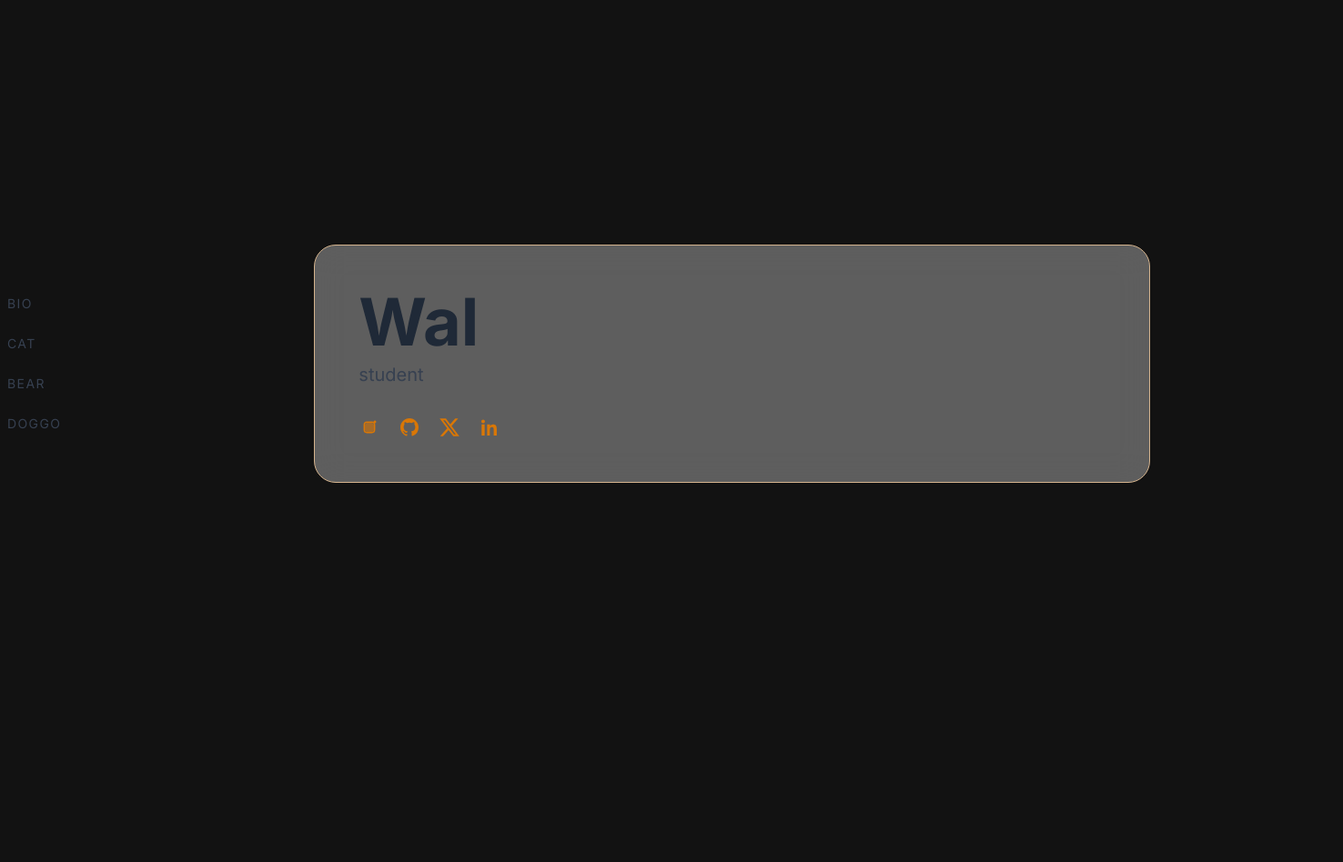
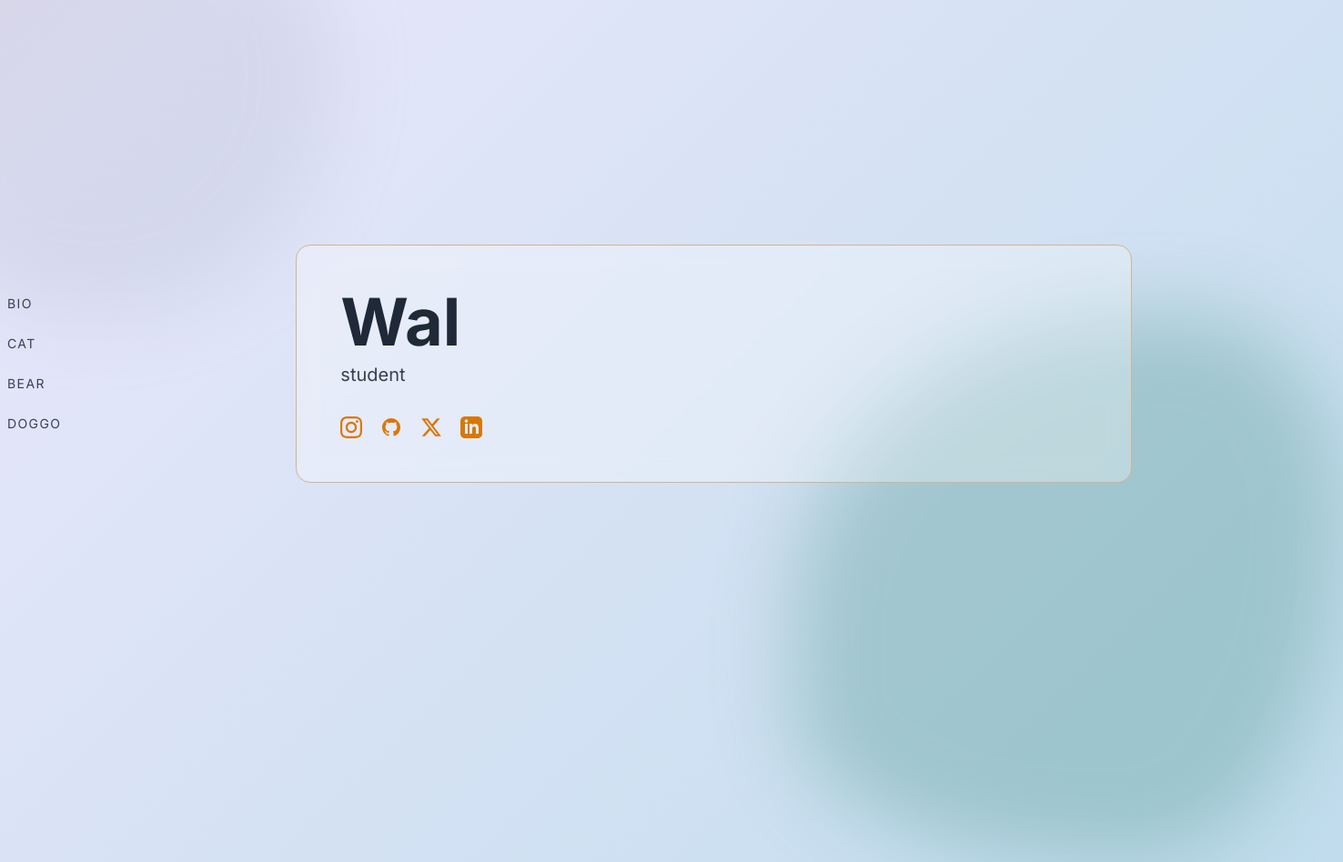
Before and after one commit to Maxylium/Maxylium.github.io, a plain HTML site: page index.html in a window 1280 px wide. Shown: the whole page at 91% size, 1476 px wide, since content can reach past the window. Before the commit the page ends 800 px from the top, so only its background shows below. Drawn offline with nearby package versions, Linux system fonts and the light colour scheme.

Commit message:
Update index.html

```diff
--- a/index.html
+++ b/index.html
@@ -7,96 +7,274 @@
     <script src="https://cdn.tailwindcss.com"></script>
     <link rel="preconnect" href="https://fonts.googleapis.com" />
     <link rel="preconnect" href="https://fonts.gstatic.com" crossorigin />
-  <link href="https://fonts.googleapis.com/css2?family=Inter:wght@400;500;700&display=swap" rel="stylesheet" />
+    <link
+      href="https://fonts.googleapis.com/css2?family=Inter:wght@400;500;700&display=swap"
+      rel="stylesheet"
+    />
     <style>
-    :root { --panel-bg: rgba(255,255,255,0.32); --panel-border: #d4b38d; }
-    html, body { margin: 0; padding: 0; min-height: 100%; font-family: 'Inter', sans-serif; -webkit-font-smoothing: antialiased; background: #121212; color: #2d2d2d; }
-    body { overflow: hidden; }
-    canvas#bg { position: fixed; inset: 0; width: 100%; height: 100%; display: block; z-index: 0; pointer-events: none; user-select: none; touch-action: none; }
-    .app-root { position: relative; z-index: 10; min-height: 100vh; display: flex; flex-direction: column; }
-    .nav-link, .social-icon { transition: all 0.2s ease-in-out; }
-    .nav-link:hover { transform: translateY(-2px); color: #4a5568; }
-    .social-icon:hover { transform: scale(1.2); color: #e07b39; }
-    .hidden { display: none !important; }
-    .glass-panel { background: var(--panel-bg); backdrop-filter: blur(18px) saturate(130%); -webkit-backdrop-filter: blur(18px) saturate(130%); border: 1px solid var(--panel-border); border-radius: 1.5rem; }
-    @media (prefers-reduced-motion: reduce) { canvas#bg { filter: contrast(105%) brightness(102%); } }
+      body {
+        font-family: 'Inter', sans-serif;
+        background: linear-gradient(135deg, #ffdabe, #ffc0cb 30%, #e6e6fa 60%, #add8e6 100%);
+        background-size: 400% 400%;
+        animation: gradientAnimation 15s ease infinite;
+        overflow: hidden;
+        position: relative; /* Added for optimization */
+        will-change: background-position; /* Added for optimization */
+      }
+      @keyframes gradientAnimation {
+        0% {
+          background-position: 0% 50%;
+        }
+        50% {
+          background-position: 100% 50%;
+        }
+        100% {
+          background-position: 0% 50%;
+        }
+      }
+      .blob {
+        position: absolute;
+        opacity: 0.5;
+        filter: blur(40px);
+        z-index: 0;
+      }
+      .blob-1 {
+        width: 450px;
+        height: 450px;
+        top: -100px;
+        left: -100px;
+        background: rgba(170, 180, 200, 0.5);
+        border-radius: 40% 60% 70% 30% / 40% 50% 60% 50%;
+        animation: blobFloat 20s infinite alternate;
+      }
+      .blob-2 {
+        width: 550px;
+        height: 550px;
+        bottom: -150px;
+        right: -150px;
+        background: rgba(60, 140, 130, 0.6);
+        border-radius: 70% 30% 40% 60% / 60% 40% 70% 30%;
+        animation: blobFloat 25s infinite alternate-reverse;
+      }
+      @keyframes blobFloat {
+        to {
+          transform: translate(20px, -30px) scale(1.1);
+          border-radius: 70% 30% 40% 60% / 60% 40% 70% 30%;
+        }
+      }
+      .nav-link,
+      .social-icon {
+        transition: all 0.2s ease-in-out;
+      }
+      .nav-link:hover {
+        transform: translateY(-2px);
+        color: #4a5568;
+      }
+      .social-icon:hover {
+        transform: scale(1.2);
+        color: #e07b39;
+      }
+      .hidden {
+        display: none !important;
+      }
     </style>
   </head>
   <body class="text-gray-800">
-  <canvas id="bg"></canvas>
-  <div class="app-root">
-    <div class="relative min-h-screen flex flex-col md:flex-row items-center justify-center p-4 md:pl-2">
-      <nav class="w-full md:w-1/4 mb-8 md:mb-0 md:mr-8 flex justify-center md:justify-start">
-        <div class="container mx-auto flex flex-row md:flex-col space-x-6 md:space-x-0 md:space-y-6 text-sm font-normal tracking-widest text-gray-700 uppercase">
+    <div class="absolute inset-0 z-0">
+      <div class="blob blob-1"></div>
+      <div class="blob blob-2"></div>
+    </div>
+
+    <!-- main flex container that holds the nav and content sections -->
+    <div
+      class="relative min-h-screen flex flex-col md:flex-row items-center justify-center p-4 md:pl-2 z-10"
+    >
+      <nav
+        class="w-full md:w-1/4 mb-8 md:mb-0 md:mr-8 flex justify-center md:justify-start"
+      >
+        <div
+          class="container mx-auto flex flex-row md:flex-col space-x-6 md:space-x-0 md:space-y-6 text-sm font-normal tracking-widest text-gray-700 uppercase"
+        >
           <a href="#" class="nav-link" id="bio-nav-link">Bio</a>
           <a href="#" class="nav-link" id="cat-nav-link">Cat</a>
           <a href="#" class="nav-link" id="bear-nav-link">Bear</a>
           <a href="#" class="nav-link" id="doggo-nav-link">Doggo</a>
         </div>
       </nav>
-      <main class="w-full max-w-5xl md:w-3/4 glass-panel p-8 md:p-12 relative">
+
+      <main
+        class="w-full max-w-5xl md:w-3/4 bg-white/30 backdrop-blur-md rounded-2xl border border-[#d4b38d] p-8 md:p-12 relative"
+        style="transform: translateX(-20px);"
+      >
+        <!-- Intro Section - Initially visible -->
         <div id="intro-section">
             <div class="mb-8">
                 <h1 class="text-5xl md:text-7xl font-bold text-gray-800">Wal</h1>
                 <p class="text-lg md:text-xl text-gray-700 mt-2">student</p>
             </div>
+
             <div class="flex space-x-5 text-amber-600 mt-6">
-            <a href="#" class="social-icon" aria-label="Instagram">
-              <svg xmlns="http://www.w3.org/2000/svg" preserveAspectRatio="xMidYMid meet" viewBox="0 0 456.4 456.3" width="24" height="24" fill="currentColor">
-                <circle cx="228" cy="228" r="110" fill="currentColor" opacity=".6"/>
-                <rect x="120" y="120" width="216" height="216" rx="54" ry="54" fill="none" stroke="currentColor" stroke-width="28"/>
-                <circle cx="342" cy="114" r="28" fill="currentColor"/>
+                <!-- insta icon -->
+                <a href="#" class="social-icon">
+                    <svg
+                    xmlns="http://www.w3.org/2000/svg"
+                    preserveAspectRatio="xMidYMid meet"
+                    version="1.0"
+                    viewBox="0 0 456.4 456.3"
+                    style="fill: currentColor;"
+                    width="24px"
+                    height="24px"
+                    >
+                    <g>
+                        <g id="__id0_sd5b1nkfnl">
+                        <path
+                            d="M228.1,41.1c60.9,0,68.1,0.2,92.2,1.3c22.2,1,34.3,4.7,42.4,7.9c10.6,4.1,18.2,9.1,26.2,17.1 c8,8,12.9,15.6,17.1,26.2c3.1,8,6.8,20.1,7.9,42.4c1.1,24.1,1.3,31.3,1.3,92.2c0,60.9-0.2,68.1-1.3,92.2c-1,22.2-4.7,34.3-7.9,42.4 c-4.1,10.6-9.1,18.2-17.1,26.2c-8,8-15.6,12.9-26.2,17.1c-8,3.1-20.1,6.8-42.4,7.9c-24.1,1.1-31.3,1.3-92.2,1.3 c-60.9,0-68.1-0.2-92.2-1.3c-22.2-1-34.3-4.7-42.4-7.9c-10.6-4.1-18.2-9.1-26.2-17.1c-8-8-12.9-15.6-17.1-26.2 c-3.1-8-6.8-20.1-7.9-42.4c-1.1-24.1-1.3-31.3-1.3-92.2c0-60.9,0.2-68.1,1.3-92.2c1-22.2,4.7-34.3,7.9-42.4 c4.1-10.6,9.1,18.2,17.1-26.2c8-8,15.6-12.9,26.2-17.1c8-3.1,20.1-6.8,42.4-7.9C160,41.3,167.2,41.1,228.1,41.1 M228.1,0 c-62,0-69.7,0.3-94.1,1.4c-24.3,1.1-40.9,5-55.4,10.6c-15,5.8-27.7,13.6-40.4,26.3C25.6,51,17.8,63.7,12,78.7 c-5.6,14.5-9.5,31.1-10.6,55.4C0.3,158.4,0,166.2,0,228.1c0,62,0.3,69.7,1.4,94.1c1.1,24.3,5,40.9,10.6,55.4 c5.8,15,13.6,27.7,26.3,40.4c12.7,12.7,25.4,20.5,40.4,26.3c14.5,5.6,31.1,9.5,55.4,10.6c24.3,1.1,32.1,1.4,94.1,1.4 c62,0,69.7-0.3,94.1-1.4c24.3-1.1,40.9-5,55.4-10.6c15-5.8,27.7-13.6,40.4-26.3c12.7-12.7,20.5-25.4,26.3-40.4 c5.6-14.5,9.5-31.1,10.6-55.4c1.1-24.3,1.4-32.1,1.4-94.1c0-62-0.3-69.7-1.4-94.1c-1.1-24.3-5-40.9-10.6-55.4 c-5.8-15-13.6-27.7-26.3-40.4c-12.7-12.7-25.4-20.5-40.4-26.3c-14.5-5.6-31.1-9.5-55.4-10.6C297.9,0.3,290.1,0,228.1,0"
+                        />
+                        </g>
+                        <g id="__id1_sd5b1nkfnl">
+                        <path
+                            d="M228.1,111C163.4,111,111,163.4,111,228.1c0,64.7,52.5,117.2,117.2,117.2c64.7,0,117.2-52.4,117.2-117.2 C345.3,163.4,292.8,111,228.1,111 M228.1,304.2c-42,0-76-34-76-76c0-42,34-76,76-76c42,0,76,34,76,76 C304.2,270.1,270.1,304.2,228.1,304.2"
+                        />
+                        </g>
+                        <g id="__id2_sd5b1nkfnl">
+                        <path
+                            d="M377.3,106.4c0,15.1-12.3,27.4-27.4,27.4c-15.1,0-27.4-12.3-27.4-27.4c0-15.1,12.3-27.4,27.4-27.4 C365,79,377.3,91.2,377.3,106.4"
+                        />
+                        </g>
+                    </g>
                     </svg>
                 </a>
-            <a href="#" class="social-icon" aria-label="GitHub">
-              <svg class="w-6 h-6" fill="currentColor" viewBox="0 0 24 24" aria-hidden="true">
-                <path fill-rule="evenodd" clip-rule="evenodd" d="M12 2C6.477 2 2 6.484 2 12.017c0 4.425 2.865 8.18 6.839 9.504.5.092.682-.217.682-.483 0-.237-.008-.868-.013-1.703-2.782.605-3.369-1.343-3.369-1.343-.454-1.158-1.11-1.46-1.11-1.46-.908-.62.069-.608.069-.608 1.003.07 1.531 1.032 1.531 1.032.892 1.53 2.341 1.088 2.91.833.092-.647.35-1.088.636-1.338-2.22-.253-4.555-1.113-4.555-4.951 0-1.093.39-1.988 1.029-2.688-.103-.253-.446-1.272.098-2.65 0 0 .84-.27 2.75 1.026A9.564 9.564 0 0112 6.844a9.56 9.56 0 012.504.337c1.909-1.296 2.748-1.027 2.748-1.027.546 1.379.202 2.398.1 2.651.64.7 1.028 1.595 1.028 2.688 0 3.848-2.339 4.695-4.566 4.943.359.309.678.92.678 1.855 0 1.338-.012 2.419-.012 2.747 0 .268.18.58.688.482A10.019 10.019 0 0022 12.017C22 6.484 17.523 2 12 2z"/>
+                <!-- github -->
+                <a href="#" class="social-icon">
+                    <svg
+                    class="w-6 h-6"
+                    fill="currentColor"
+                    viewBox="0 0 24 24"
+                    aria-hidden="true"
+                    >
+                    <path
+                        fill-rule="evenodd"
+                        d="M12 2C6.477 2 2 6.484 2 12.017c0 4.425 2.865 8.18 6.839 9.504.5.092.682-.217.682-.483 0-.237-.008-.868-.013-1.703-2.782.605-3.369-1.343-3.369-1.343-.454-1.158-1.11-1.466-1.11-1.466-.908-.62.069-.608.069-.608 1.003.07 1.531 1.032 1.531 1.032.892 1.53 2.341 1.088 2.91.832.092-.647.35-1.088.636-1.338-2.22-.253-4.555-1.113-4.555-4.951 0-1.093.39-1.988 1.029-2.688-.103-.253-.446-1.272.098-2.65 0 0 .84-.27 2.75 1.026A9.564 9.564 0 0112 6.844c.85.004 1.705.115 2.504.337 1.909-1.296 2.747-1.027 2.747-1.027.546 1.379.202 2.398.1 2.651.64.7 1.028 1.595 1.028 2.688 0 3.848-2.339 4.695-4.566 4.943.359.309.678.92.678 1.855 0 1.338-.012 2.419-.012 2.747 0 .268.18.58.688.482A10.019 10.019 0 0022 12.017C22 6.484 17.522 2 12 2z"
+                        clip-rule="evenodd"
+                    />
                     </svg>
                 </a>
-            <a href="#" class="social-icon" aria-label="X / Twitter">
-              <svg class="w-6 h-6" fill="currentColor" viewBox="0 0 24 24" aria-hidden="true">
-                <path d="M18.244 2.25h3.308l-7.227 8.26 8.502 11.24H16.17l-5.214-6.817L4.99 21.75H1.68l7.73-8.835L1.254 2.25H8.08l4.713 6.231zM17.083 19.77h1.833L7.084 4.126H5.117z"/>
+                <!-- twitter -->
+                <a href="#" class="social-icon">
+                    <svg
+                    class="w-6 h-6"
+                    fill="currentColor"
+                    viewBox="0 0 24 24"
+                    aria-hidden="true"
+                    >
+                    <path
+                        d="M18.244 2.25h3.308l-7.227 8.26 8.502 11.24H16.17l-5.214-6.817L4.99 21.75H1.68l7.73-8.835L1.254 2.25H8.08l4.713 6.231zm-1.161 17.52h1.833L7.084 4.126H5.117z"
+                    />
                     </svg>
                 </a>
-            <a href="https://www.linkedin.com/in/itswal/" class="social-icon" target="_blank" rel="noopener noreferrer" aria-label="LinkedIn">
-              <svg class="w-6 h-6" fill="currentColor" viewBox="0 0 24 24" aria-hidden="true">
-                <path fill-rule="evenodd" clip-rule="evenodd" d="M4.983 3.5C3.874 3.5 3 4.384 3 5.5s.874 2 1.983 2c1.09 0 1.983-.884 1.983-2s-.893-2-1.983-2zM3.3 8.75h3.366V21H3.3V8.75zM9.337 8.75H12.6v1.676h.046c.456-.863 1.569-1.77 3.229-1.77 3.453 0 4.09 2.27 4.09 5.219V21h-3.366v-5.923c0-1.413-.027-3.23-1.968-3.23-1.97 0-2.27 1.54-2.27 3.126V21H9.337V8.75z"/>
+                <!-- linkedin -->
+                <a href="https://www.linkedin.com/in/itswal/" class="social-icon" target="_blank">
+                    <svg
+                    class="w-6 h-6"
+                    fill="currentColor"
+                    viewBox="0 0 24 24"
+                    aria-hidden="true"
+                    >
+                    <path
+                        fill-rule="evenodd"
+                        d="M19 0h-14c-2.761 0-5 2.239-5 5v14c0 2.761 2.239 5 5 5h14c2.762 0 5-2.239 5-5v-14c0-2.761-2.238-5-5-5zm-11 19h-3v-11h3v11zm-1.5-12.268c-.966 0-1.75-.79-1.75-1.764s.784-1.764 1.75-1.764 1.75.79 1.75 1.764-.783 1.764-1.75 1.764zm13.5 12.268h-3v-5.604c0-3.368-4-3.113-4 0v5.604h-3v-11h3v1.765c1.396-2.586 7-2.777 7 2.476v6.759z"
+                        clip-rule="evenodd"
+                    />
                     </svg>
                 </a>
             </div>
         </div>
+
+        <!-- Bio Section - Initially hidden -->
         <div id="bio-section" class="hidden">
             <h2 class="text-4xl md:text-5xl font-bold text-gray-800 mb-4">About Me</h2>
-          <p class="text-lg text-gray-700 mb-4">Hey, you... still nothing here yet :&lt;</p>
-          <p class="text-lg text-gray-700 mb-4">Have a cool flower</p>
-          <img src="flower.jpg" alt="A cool flower" class="rounded-lg mt-6 shadow-md w-full max-w-lg mx-auto" />
+            <p class="text-lg text-gray-700 mb-4">
+                Hey, you... still nothing here yet :<
+            </p>
+            <p class="text-lg text-gray-700 mb-4">
+                Have a cool flower
+            </p>
+            <img src="flower.jpg" alt="A cool flower image" class="rounded-lg mt-6 shadow-md w-full max-w-lg mx-auto" />
         </div>
+
+        <!-- Cat Section - Initially hidden -->
         <div id="cat-section" class="hidden">
             <h2 class="text-4xl md:text-5xl font-bold text-gray-800 mb-4">Cats</h2>
-          <p class="text-lg text-gray-700 mb-4">Here's cat kitty kitty kitty.</p>
+            <p class="text-lg text-gray-700 mb-4">
+                Here's cat kitty kitty kitty.
+            </p>
             <img src="https://cataas.com/cat" alt="A cute cat" class="rounded-lg mt-6 shadow-md w-full max-w-lg mx-auto" />
         </div>
+
+        <!-- Bear Section - Initially hidden -->
         <div id="bear-section" class="hidden">
             <h2 class="text-4xl md:text-5xl font-bold text-gray-800 mb-4">Bear fish</h2>
-          <p class="text-lg text-gray-700 mb-4">He smells bad istg.</p>
+            <p class="text-lg text-gray-700 mb-4">
+                He smells bad istg.
+            </p>
             <img src="https://placebear.com/600/700" alt="A (doub) bear" class="rounded-lg mt-6 shadow-md w-full max-w-lg mx-auto" />
         </div>
+
+        <!-- Doggo Section - Initially hidden -->
         <div id="doggo-section" class="hidden">
             <h2 class="text-4xl md:text-5xl font-bold text-gray-800 mb-4">Doggos galore</h2>
-          <p class="text-lg text-gray-700 mb-4">Dogos!.</p>
-          <img src="https://place.dog/700/600" alt="A dog" class="rounded-lg mt-6 shadow-md w-full max-w-lg mx-auto" />
+            <p class="text-lg text-gray-700 mb-4">
+                Dogos!.
+            </p>
+            <img src="https://place.dog/700/600" alt="An dog" class="rounded-lg mt-6 shadow-md w-full max-w-lg mx-auto" />
         </div>
       </main>
     </div>
-  </div>
-  <script type="module" src="./gradient-canvas.js"></script>
+
     <script>
         document.addEventListener('DOMContentLoaded', function() {
-      const links = { 'bio-nav-link': 'bio-section', 'cat-nav-link': 'cat-section', 'bear-nav-link': 'bear-section', 'doggo-nav-link': 'doggo-section' };
-      const intro = document.getElementById('intro-section');
-      function hideAll() { intro.classList.add('hidden'); for (const id of Object.values(links)) { document.getElementById(id).classList.add('hidden'); } }
-      function show(id) { hideAll(); document.getElementById(id).classList.remove('hidden'); }
-      for (const [linkId, sectionId] of Object.entries(links)) { document.getElementById(linkId).addEventListener('click', e => { e.preventDefault(); show(sectionId); }); }
+            const bioNavLink = document.getElementById('bio-nav-link');
+            const catNavLink = document.getElementById('cat-nav-link');
+            const bearNavLink = document.getElementById('bear-nav-link');
+            const doggoNavLink = document.getElementById('doggo-nav-link');
+
+            const introSection = document.getElementById('intro-section');
+            const bioSection = document.getElementById('bio-section');
+            const catSection = document.getElementById('cat-section');
+            const bearSection = document.getElementById('bear-section');
+            const doggoSection = document.getElementById('doggo-section');
+
+            // Function to show a specific section and hide others
+            function showSection(sectionToShow) {
+                introSection.classList.add('hidden');
+                bioSection.classList.add('hidden');
+                catSection.classList.add('hidden');
+                bearSection.classList.add('hidden');
+                doggoSection.classList.add('hidden');
+
+                sectionToShow.classList.remove('hidden');
+            }
+
+            // Event listeners for all navigation links
+            bioNavLink.addEventListener('click', function(event) {
+                event.preventDefault();
+                showSection(bioSection);
+            });
+
+            catNavLink.addEventListener('click', function(event) {
+                event.preventDefault();
+                showSection(catSection);
+            });
+
+            bearNavLink.addEventListener('click', function(event) {
+                event.preventDefault();
+                showSection(bearSection);
+            });
+
+            doggoNavLink.addEventListener('click', function(event) {
+                event.preventDefault();
+                showSection(doggoSection);
+            });
         });
     </script>
   </body>
```
Lines whose indentation alone changed are shown as unchanged.
